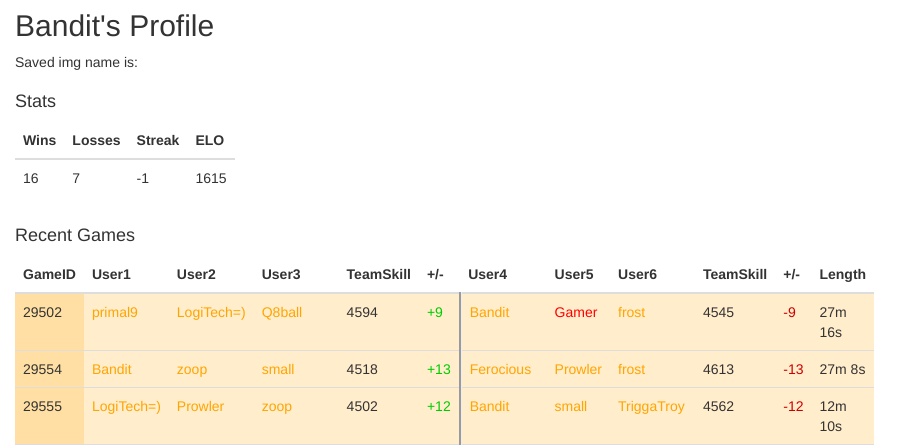
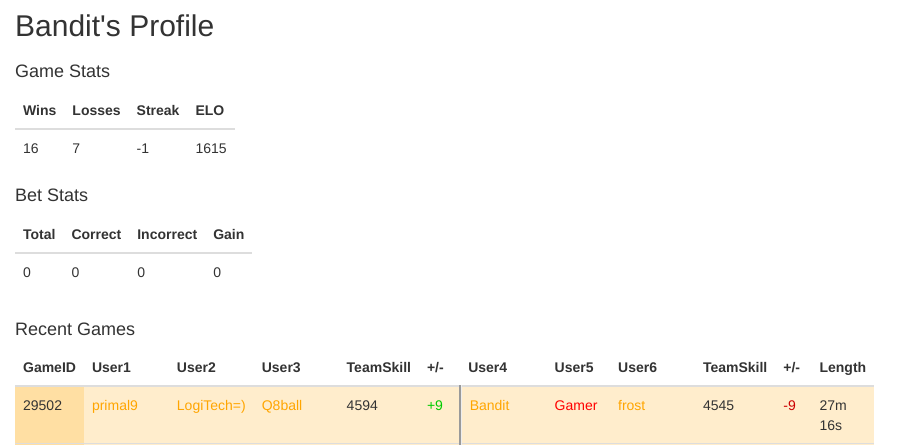
Before and after one commit to Trivette/cs4413, a PHP site: page /index.php/user/show/Bandit in a window 1280 px wide. Shown: the part 61-506 px from the top of the page, without its empty margins (0-922 px from the left). Run offline with PHP 8.4, Linux system fonts and the light colour scheme; data comes from the database, SQL or seed files in the repository; tables that the repository leaves empty hold one stand-in row (values such as "Sample post"); some libraries are stand-ins or nearby versions.

Commit message:
Added bet stats to profiles

```diff
--- a/lab6/tj_project/WebContent/views/ProfileView.class.php
+++ b/lab6/tj_project/WebContent/views/ProfileView.class.php
@@ -29,13 +29,13 @@ class ProfileView {
 ?>
 <div class="container-fluid">
 <h2><?php if (!is_null($hockuser)) {echo $hockuser->getUserName();}?>'s Profile</h2>
-<p>Saved img name is: <?php if((!is_null($webuser))) {echo $webuser->getPicture();}?></p>
 </div>
 <section>
 <?php
+		//<p>Saved img name is: <?php if((!is_null($webuser))) {echo $webuser->getPicture();}</p>
 		if(!is_null($hockuser)){
 			echo '<div class="container-fluid">';
-			echo '<h4>Stats</h4>';
+			echo '<h4>Game Stats</h4>';
 			echo '<div class="table">';
 			echo '<table class="table" id="stats1">';
 			echo '<thead>';
@@ -56,7 +56,30 @@ class ProfileView {
 			echo '</tbody>';
 			echo '</table>';
 			echo '</div>'; //end table
+			echo '<h4>Bet Stats</h4>';
+			echo '<div class="table">';
+			echo '<table class="table" id="stats1">';
+			echo '<thead>';
+			echo '<tr>';
+			echo '<th>Total</th>';
+			echo '<th>Correct</th>';
+			echo '<th>Incorrect</th>';
+			echo '<th>Gain</th>';
+			echo '</tr>';
+			echo '</thead>';
+			echo '<tbody>';
+			echo '<tr>';
+			echo '<td>'.($hockuser->getWBets() + $hockuser->getLBets()).'</td>';
+			echo '<td>'.$hockuser->getWBets().'</td>';
+			echo '<td>'.$hockuser->getLBets().'</td>';
+			echo '<td>'.$hockuser->getChanges().'</td>';
+			echo '</tr>';
+			echo '</tbody>';
+			echo '</table>';
+			echo '</div>'; //end table
 			echo '</div>'; //end container
+
+
 		} else
 			echo "No stats to display for this non existent user";
 ?>
```
